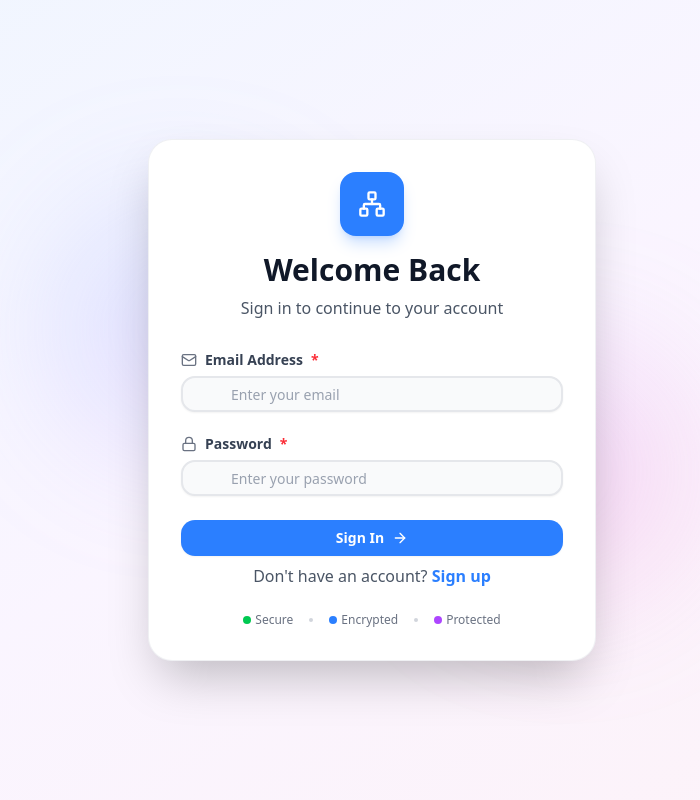
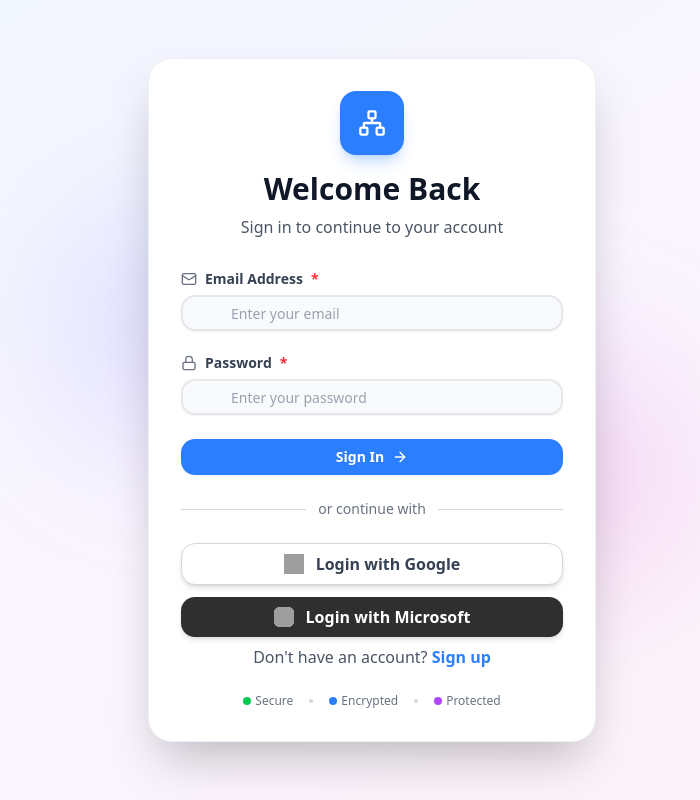
Before and after one commit to Saadiii46/DevNest, a Next.js app: page /sign-in in a window 1280 px wide. Shown: the whole page, without its empty margins (268-968 px from the left). Built offline with nearby package versions, Linux system fonts and the light colour scheme; no server answers; grey boxes are pictures that could not be loaded.

Commit message:
Added Google and Microsoft login buttons

```diff
--- a/components/AuthForm.tsx
+++ b/components/AuthForm.tsx
@@ -102,6 +102,16 @@ const AuthForm = ({ type }: { type: FormType }) => {
     } finally {
       setIsLoading(false);
     }
+  };
+
+  const handleGoogleSignIn = async () => {
+    console.log("Google Sign-In clicked");
+
+  };
+
+  const handleMicrosoftSignIn = async () => {
+    console.log("Microsoft Sign-In clicked");
+
   };
 
   return (
@@ -219,9 +229,48 @@ const AuthForm = ({ type }: { type: FormType }) => {
 
             {/* Submit Button */}
             <Button type="submit" className="auth-submit-btn">
-              {type === "sign-up" ? "Create Account" : "Sign In"}
-              <ArrowRight size={18} />
-            </Button>
+  {type === "sign-up" ? "Create Account" : "Sign In"}
+  <ArrowRight size={18} />
+</Button>
+
+{/* Divider */}
+<div className="flex items-center my-6">
+  <div className="flex-grow h-px bg-gray-300"></div>
+  <span className="px-3 text-gray-500 text-sm">or continue with</span>
+  <div className="flex-grow h-px bg-gray-300"></div>
+</div>
+
+{/* Social Login Buttons */}
+<div className="flex flex-col gap-3">
+  {/* Google Button */}
+  <button
+    type="button"
+    onClick={handleGoogleSignIn}
+    className="flex items-center justify-center gap-3 bg-white border border-gray-300 text-gray-700 font-semibold py-2 rounded-xl shadow-md hover:shadow-lg hover:bg-gray-50 transition-all duration-300"
+  >
+    <img
+      src="https://www.svgrepo.com/show/355037/google.svg"
+      alt="Google"
+      className="w-5 h-5"
+    />
+    Login with Google
+  </button>
+
+  {/* Microsoft Button */}
+  <button
+    type="button"
+    onClick={handleMicrosoftSignIn}
+    className="flex items-center justify-center gap-3 bg-[#2F2F2F] text-white font-semibold py-2 rounded-xl shadow-md hover:shadow-lg hover:bg-[#1e1e1e] transition-all duration-300"
+  >
+    <img
+      src="https://cdn-icons-png.flaticon.com/512/732/732221.png"
+      alt=""
+      className="w-5 h-5 bg-white rounded-sm"
+    />
+    Login with Microsoft
+  </button>
+</div>
+
           </form>
         </Form>
 
```
